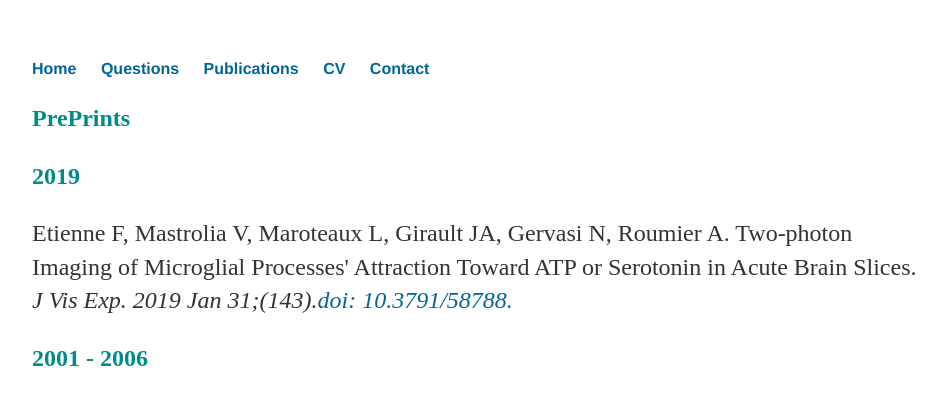
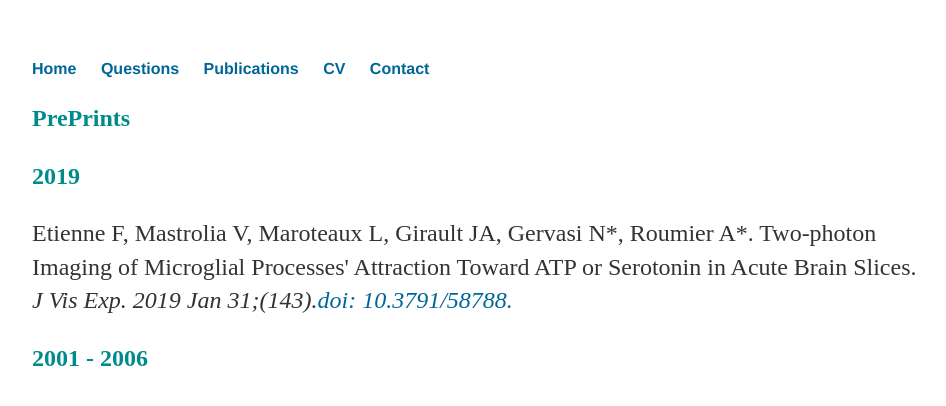
Before and after one commit to nicolasgervasi/nicolasgervasi.github.io, a Jekyll site: the page built from Publications/index.html, in a window 1280 px wide. Shown: the top 406 px of the page, without its empty margins (160-1106 px from the left). Built offline with Jekyll 4.4.1, drawn with Linux system fonts in a browser that asks for light colours.

```diff
--- a/Publications/index.html
+++ b/Publications/index.html
@@ -13,7 +13,7 @@ description: Publications Nicolas Gervasi.
 				<p style="color:darkcyan;"><strong>PrePrints</strong></p>
 
 				<p style="color:darkcyan;"><strong>2019</strong></p>
-				<p>Etienne F, Mastrolia V, Maroteaux L, Girault JA, Gervasi N, Roumier A. Two-photon Imaging of Microglial Processes' Attraction Toward ATP or Serotonin in Acute Brain Slices.<em> J Vis Exp. 2019 Jan 31;(143).<a href="https://doi.org/10.3791/58788">doi: 10.3791/58788.</a></em></p>
+				<p>Etienne F, Mastrolia V, Maroteaux L, Girault JA, Gervasi N*, Roumier A*. Two-photon Imaging of Microglial Processes' Attraction Toward ATP or Serotonin in Acute Brain Slices.<em> J Vis Exp. 2019 Jan 31;(143).<a href="https://doi.org/10.3791/58788">doi: 10.3791/58788.</a></em></p>
 
 				<p style="color:darkcyan;"><strong>2001 - 2006</strong></p>
 				<p>Université Pierre et Marie Curie - CNRS UMR 7102</p>
```
